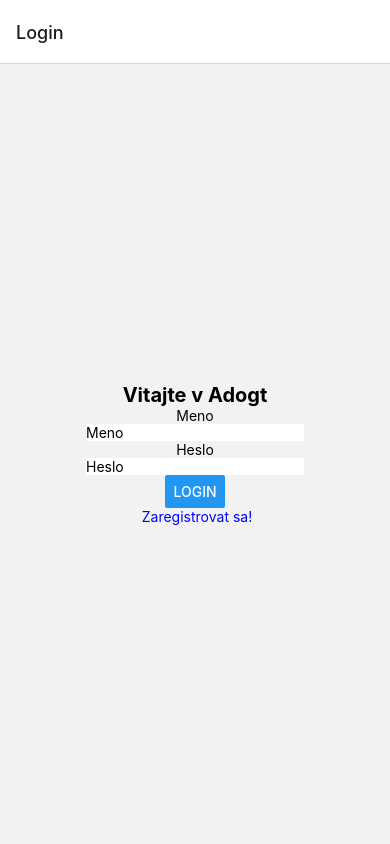
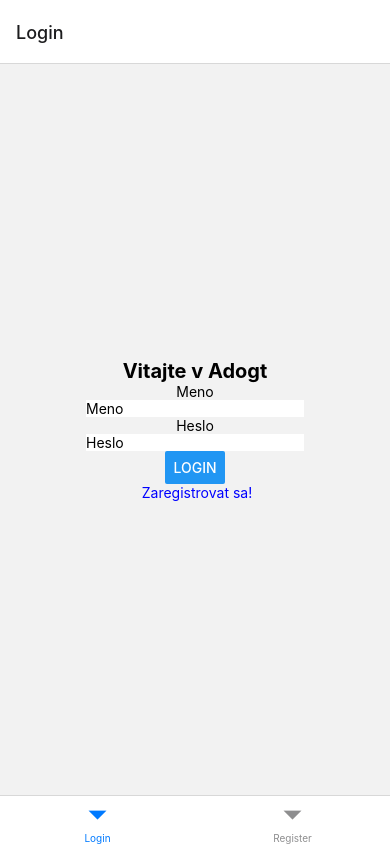
Before and after one commit to to-0/adogt_frontend, a React Native app: screen / in a window 390 px wide. Built offline with nearby package versions, Linux system fonts and the light colour scheme.

Commit message:
Zobrazenie menu na zaklade stavu prihlasenia

```diff
--- a/App.js
+++ b/App.js
@@ -3,10 +3,11 @@
 import { View, Text, TextInput, Button, StyleSheet, FlatList } from 'react-native';
 import { NavigationContainer } from '@react-navigation/native';
 import { createNativeStackNavigator } from '@react-navigation/native-stack';
+import { createBottomTabNavigator } from '@react-navigation/bottom-tabs';
+
 
 function HomeScreen({route, navigation}){
-  console.log(route.params);
-  const token = route.params.token;
+
   var initialVal = [{id: 0, name:'nic'}]
   const [dogs, setDogs] = React.useState(initialVal)
   const renderImage = (raw_data) => {
@@ -14,6 +15,7 @@
   }
   //https://medium.com/@timtan93/states-and-componentdidmount-in-functional-components-with-hooks-cac5484d22ad
   React.useEffect(()=>{
+    const token = route.params.token;
     fetch(`http://localhost:8000/dogs/getAll?token=${token}`)
     .then((response) => response.json())
     .then((json) => {
@@ -64,7 +66,7 @@
 }
 
 
-function LoginScreen({navigation}) {
+function LoginScreen({route, navigation}) {
   //toto su tie hodnoty, username je hodnota a setusername je ako keby metoda kde nastavime tu hodnotu, nieco ako premenna a su to nejake hooks... nvm
   // proste to je hook na state lebo to ma nejaky stav a potom ked sa zmeni stav tak sa to znova vyrenderuje
   const [username, setusername] = React.useState('');
@@ -75,7 +77,13 @@
     .then((response) => response.json())
     .then((json) => {
       console.log(json)
-      navigation.navigate('Home',{"token":json.token});
+      route.params.setToken(json.token)
+      // navigation.navigate({
+      //   name: 'Home',
+      //   params: { "token": json.token },
+      //   merge: true,
+      // });
+
     })
     .catch((error) => {
       console.error(error);
@@ -98,16 +106,25 @@
 //https://reactnavigation.org/docs/bottom-tab-navigator toto tam chceme potom ale nejako to o-ifovat aby pokial sa neprihlasi videl len ten login
 //stack by sme mohli pouzit ale ked klika zase z psa na detail psa, formular a tak aby sa vzdy mohol vratit naspat a aby tie data boli ulozene a nerobilo sa kazdy krat request na backend len nvm ako este
 const Stack = createNativeStackNavigator();
+const Tab = createBottomTabNavigator();
 
 function App() {
-  //const [token, setToken] = React.useState(null);
+  const [token, setToken] = React.useState(undefined);
   return (
     <NavigationContainer>
-      <Stack.Navigator>
-        <Stack.Screen name="Login" component={LoginScreen} />
-        <Stack.Screen name="Register" component={RegisterScreen} />
-        <Stack.Screen name="Home" component={HomeScreen} />
-      </Stack.Navigator>
+      <Tab.Navigator>
+        {token == undefined ? (
+          <>
+          <Tab.Screen name="Login" component={LoginScreen} initialParams={{ setToken: setToken }}/>
+          <Tab.Screen name="Register" component={RegisterScreen}  initialParams={{ setToken: setToken }}/>
+          </>
+
+        ):(
+          <>
+          <Tab.Screen name="Home" component={HomeScreen} initialParams={{ "token": token }}/>
+          </>
+        )}
+      </Tab.Navigator>
     </NavigationContainer>
   );
 }
```
